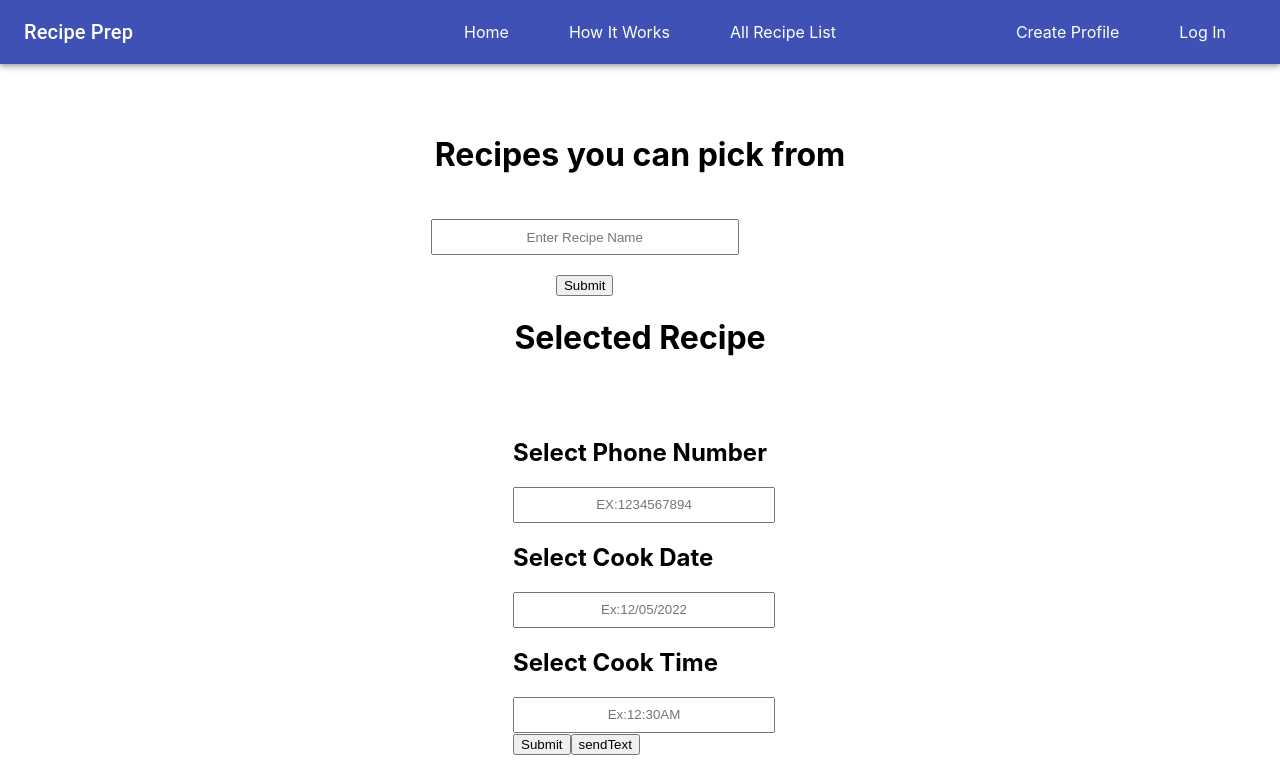
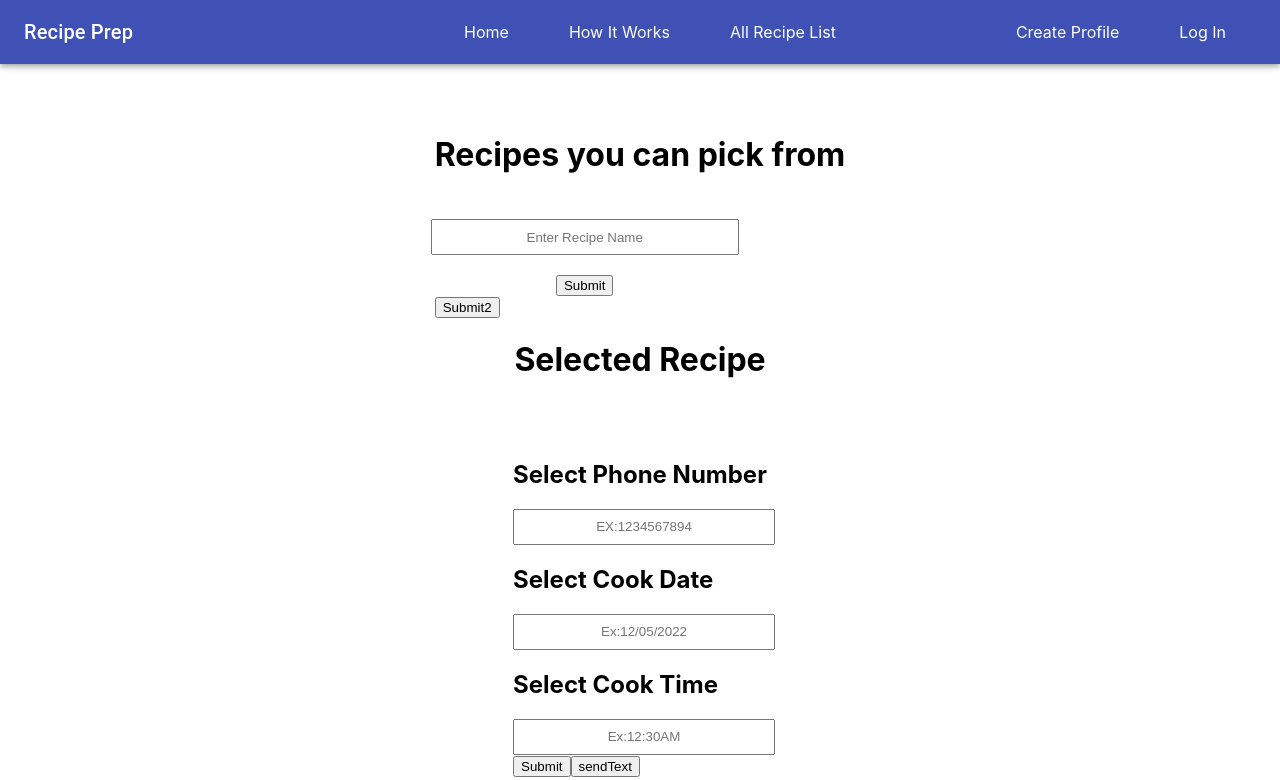
Before and after one commit to MichaelABartlett/js311-checkpoint2, a React (Create React App) app in the folder client/: page /pickedRecipe in a window 1280 px wide. Shown: the top 780 px of the page. Built offline with nearby package versions, Linux system fonts and the light colour scheme; no server answers.

Commit message:
working on error in pickedrecipe2

```diff
--- a/client/src/components/pickedRecipe.js
+++ b/client/src/components/pickedRecipe.js
@@ -45,13 +45,16 @@ function PickedRecipe() {
       console.log('res: ', res)
       setState({...state, recipeId: res.data[0].id})
       //setRecipeInstruction({...recipeInstruction, recipe_id: res.data[0].id})
-     console.log('recipe_id: ', state.recipeId )
+     //console.log('recipe_id: ', state.recipeId )
 
   })
 
   .catch(error => {
       console.log(error)
   })
+}
+
+const submit2 = () => {
   Axios.get(`/recipe_ingredient/${state.recipeId}`)
   .then(res => {
     console.log('res in recipe_ingredient:' , res)
@@ -91,6 +94,7 @@ function PickedRecipe() {
                   <br/>
               <button type="submit">Submit</button>
             </form>
+            <button onClick={submit2}>Submit2</button>
       </div>
       <h1>Selected Recipe</h1>
       <h2>{state.recipename}</h2>
```
